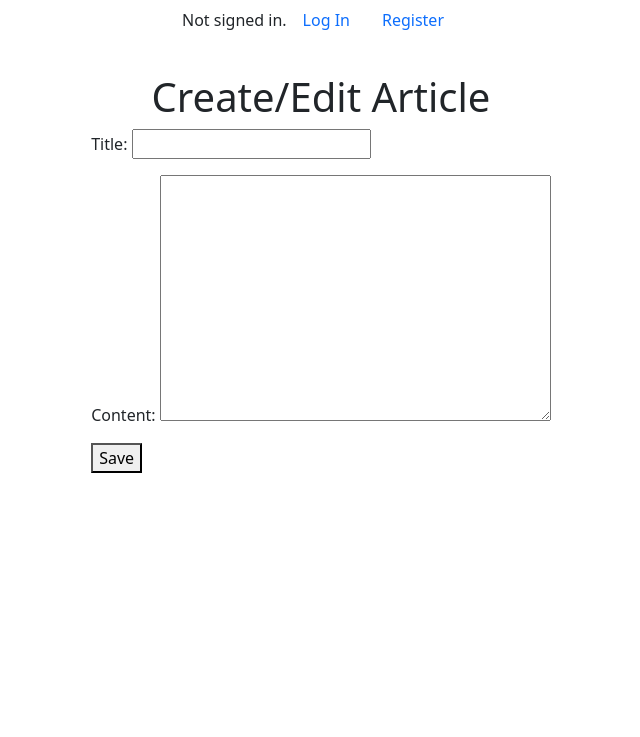
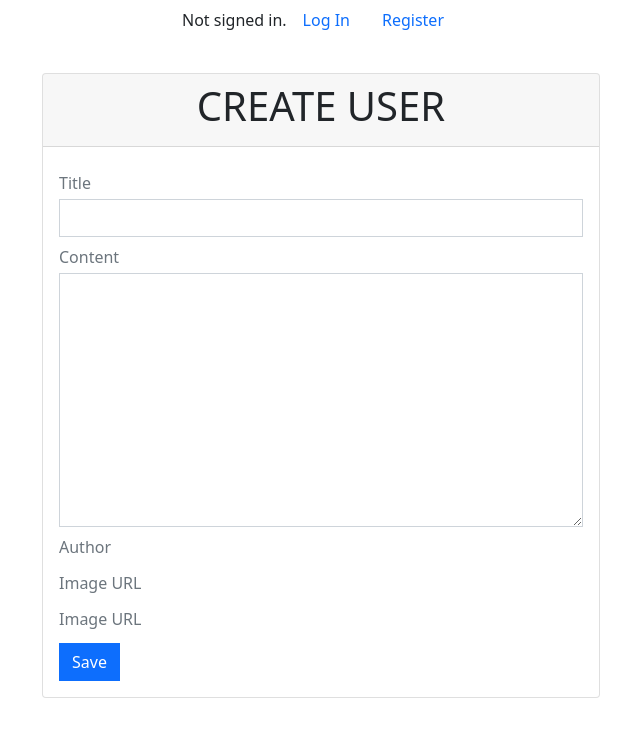
Before and after one commit to sibalonat/newsagency, a Django app: template news/templates/news/article_form.html in a window 1280 px wide. Shown: the top 737 px of the page, without its empty margins (319-959 px from the left). Run offline with Django 5.2, Linux system fonts and the light colour scheme; the template is opened without the code that fills it: values that come from a table or form of the project are taken from there, others are empty.

Commit message:
fix: article create form

```diff
--- a/news/templates/news/article_form.html
+++ b/news/templates/news/article_form.html
@@ -1,11 +1,75 @@
 {% extends "news/layout.html" %}
+{% load form_tags %}
 {% load static %}
 
 {% block body %}
-    <h1>Create/Edit Article</h1>
+    {% comment %} <h1>Create/Edit Article</h1>
     <form method="post">
         {% csrf_token %}
         {{ form.as_p }}
         <button type="submit">Save</button>
-    </form>
+    </form> {% endcomment %}
+    <div class="card w-50">
+        <div class="card-header">
+          <h1 class="text-center text-uppercase">
+            Create User
+          </h1>
+        </div>
+        <div class="card-body">
+          <form method="post" autocomplete="off">
+              {% csrf_token %}
+              <div class="form-group">
+                <label for="title" class="mt-2 mb-1 text-secondary text-sm">
+                  Title
+                </label>
+                {{ form.title|add_attrs:"class:form-control rounded-0, autocomplete:off" }}
+                {% if form.title.errors %}
+                  <div class="text-danger">{{ form.title.errors }}</div>
+                {% endif %}
+
+              </div>
+              <div class="form-group">
+                <label for="content" class="mt-2 mb-1 text-secondary text-sm">
+                    Content
+                </label>
+                {{ form.content|add_attrs:"class:form-control rounded-0, type:textarea" }}
+                {% if form.content.errors %}
+                    <div class="text-danger">{{ form.content.errors }}</div>
+                {% endif %}
+              </div>
+              <div class="form-group">
+                <label for="author" class="mt-2 mb-1 text-secondary text-sm">
+                  Author
+                </label>
+                {{ form.author|add_class:"form-control rounded-0" }}
+                {% if form.author.errors %}
+                  <div class="text-danger">{{ form.author.errors }}</div>
+                {% endif %}
+              </div>
+              <div class="form-group">
+                <label for="image_url" class="mt-2 mb-1 text-secondary text-sm">
+                  Image URL
+                </label>
+                {{ form.image_url|add_class:"form-control rounded-0" }}
+                {% if form.image_url.errors %}
+                  <div class="text-danger">{{ form.image_url.errors }}</div>
+                {% endif %}
+              </div>
+              <div class="form-group">
+                <label for="image_url" class="mt-2 mb-1 text-secondary text-sm">
+                  Image URL
+                </label>
+                {{ form.image_url|add_class:"form-control rounded-0" }}
+                {% if form.image_url.errors %}
+                  <div class="text-danger">{{ form.image_url.errors }}</div>
+                {% endif %}
+              </div>
+              <div class="form-group">
+                <button type="submit" class="btn btn-primary rounded-0 mt-2">
+                  Save
+                </button>
+              </div>
+            </form>
+        </div>
+      </div>
 {% endblock %}
--- a/user_management/templatetags/form_tags.py
+++ b/user_management/templatetags/form_tags.py
@@ -1,10 +1,24 @@
 from django import template
+from django.forms import Textarea
 
 register = template.Library()
 
 @register.filter(name='add_class')
 def add_class(field, css_class):
+    if not hasattr(field, 'as_widget'):
+        return field
     return field.as_widget(attrs={"class": css_class})
+
+# @register.filter(name='add_attrs')
+# def add_attrs(field, attrs):
+#     if not hasattr(field, 'as_widget'):
+#         return field
+#     attrs_dict = {}
+#     definitions = attrs.split(',')
+#     for definition in definitions:
+#         key, value = definition.split(':')
+#         attrs_dict[key.strip()] = value.strip()
+#     return field.as_widget(attrs=attrs_dict)
 
 @register.filter(name='add_attrs')
 def add_attrs(field, attrs):
@@ -15,4 +29,7 @@
     for definition in definitions:
         key, value = definition.split(':')
         attrs_dict[key.strip()] = value.strip()
+    if 'type' in attrs_dict and attrs_dict['type'] == 'textarea':
+        del attrs_dict['type']
+        return field.as_widget(widget=Textarea(attrs=attrs_dict))
     return field.as_widget(attrs=attrs_dict)
```
